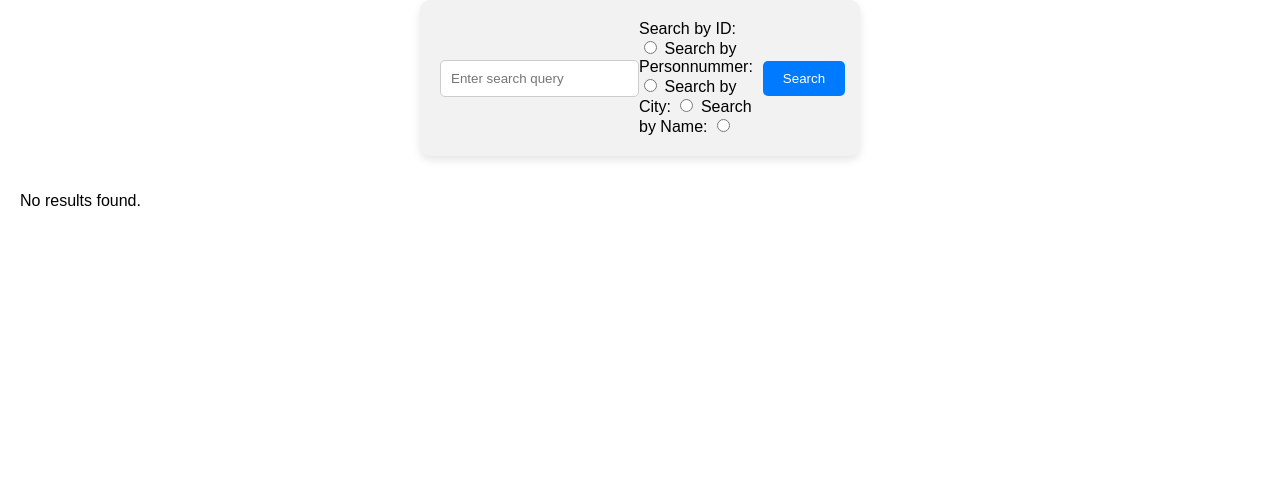
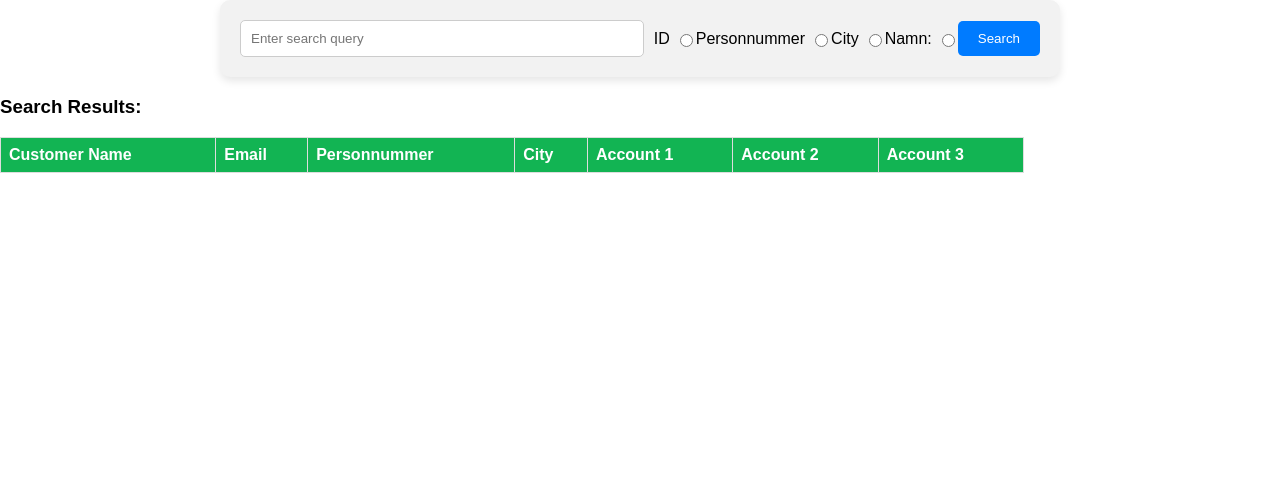
Before and after one commit to mohamadtorres/Bankappen, a Flask app: page /search in a window 1280 px wide. Shown: the part 186-672 px from the top of the page. Run offline with Flask 3, Linux system fonts and the light colour scheme; data comes from the database, SQL or seed files in the repository; lists and menus that the app fills with data are empty; some libraries are stand-ins or nearby versions.

Commit message:
pagination på search.html

```diff
--- a/app.py
+++ b/app.py
@@ -219,31 +219,31 @@ from sqlalchemy import or_
 @app.route("/search", methods=["GET"])
 def search():
     search_query = request.args.get("search_query")
-    search_option = request.args.get("search_option")
     page = request.args.get('page', 1, type=int)
-    per_page = 10
-    customers_paginated = Customer.query.paginate(page=page, per_page=per_page)
+    per_page = 7  # 8blev för mycket
 
-    results = []
+    try:
+        if search_query is not None:
+            search_query_int = int(search_query)  # Attempt to convert to integer
+        else:
+            search_query_int = None
+    except ValueError:
+        search_query_int = None
 
-    if search_query:
-        if search_option == "id" and search_query.isdigit():
-            # Search by ID
-            results = Customer.query.filter_by(id=int(search_query)).all()
-        elif search_option == "personnummer" and len(search_query) == 10:
-            # Search by personnummer
-            results = Customer.query.filter_by(personnummer=search_query).all()
-        elif search_option == "city":
-            # Search by City (case-insensitive)
-            results = Customer.query.filter(Customer.city.ilike(f"%{search_query}%")).all()
-        elif search_option == "name":
-            # Search by Name (case-insensitive)
-            results = Customer.query.filter(Customer.namn.ilike(f"%{search_query}%")).all()
+    # Determine whether to search by ID or personnummer based on the length of the input
+    if search_query_int is not None and 1 <= len(str(search_query_int)) <= 3:
+        # Search by ID
+        results = Customer.query.filter_by(id=search_query_int).paginate(page=page, per_page=per_page, error_out=False)
+    elif search_query_int is not None and len(str(search_query_int)) == 10:
+        # Search by personnummer
+        results = Customer.query.filter_by(personnummer=str(search_query_int)).paginate(page=page, per_page=per_page, error_out=False)
+    else:
+        # Perform the search using a case-insensitive comparison for personnummer
+        results = Customer.query.filter(
+            Customer.personnummer.like(f"%{search_query}%")
+        ).paginate(page=page, per_page=per_page, error_out=False)
 
-    return render_template("search.html", results=results, search_query=search_query, customers_paginated=customers_paginated)
-
-
-
+    return render_template("search.html", results=results, search_query=search_query)
 
 @app.route('/searchresults/<query>')
 def searchresults(query):
--- a/templates/search.html
+++ b/templates/search.html
@@ -5,16 +5,16 @@
     <form class="search-form" action="{{ url_for('search') }}" method="GET">
         <input class="search-input" type="text" name="search_query" id="search_query" placeholder="Enter search query" required>
         <div class="search-options">
-            <label for="search_by_id">Search by ID:</label>
+            <label for="search_by_id">ID</label>
             <input type="radio" name="search_option" value="id" id="search_by_id" required>
 
-            <label for="search_by_personnummer">Search by Personnummer:</label>
+            <label for="search_by_personnummer">Personnummer</label>
             <input type="radio" name="search_option" value="personnummer" id="search_by_personnummer" required>
 
-            <label for="search_by_city">Search by City:</label>
+            <label for="search_by_city">City</label>
             <input type="radio" name="search_option" value="city" id="search_by_city" required>
 
-            <label for="search_by_name">Search by Name:</label>
+            <label for="search_by_name">Namn:</label>
             <input type="radio" name="search_option" value="name" id="search_by_name" required>
         </div>
         <button class="search-button" type="submit">Search</button>
@@ -23,7 +23,6 @@
 <div class="search-container1">
     {% if results %}
         <h3>Search Results:</h3>
-        {% for customer in results %}
         <table class="table">
             <thead>
                 <tr>
@@ -37,7 +36,7 @@
                 </tr>
             </thead>
             <tbody>
-                {% for customer in results %}
+                {% for customer in results.items %}
                     <tr>
                         <td>{{ customer.namn }}</td>
                         <td>{{ customer.email }}</td>
@@ -50,7 +49,22 @@
                 {% endfor %}
             </tbody>
         </table>
-        {% endfor %}
+
+        <div class="pagination">
+            <ul class="pagination-list">
+                {% if results.has_prev %}
+                    <li><a href="{{ url_for('search', page=results.prev_num, search_query=search_query) }}">Previous</a></li>
+                {% endif %}
+                {% for page_num in results.iter_pages() %}
+                    <li class="{% if page_num == results.page %}active{% endif %}">
+                        <a href="{{ url_for('search', page=page_num, search_query=search_query) }}">{{ page_num }}</a>
+                    </li>
+                {% endfor %}
+                {% if results.has_next %}
+                    <li><a href="{{ url_for('search', page=results.next_num, search_query=search_query) }}">Next</a></li>
+                {% endif %}
+            </ul>
+        </div>
     {% else %}
         <p>No results found.</p>
     {% endif %}
--- a/templates/template.html
+++ b/templates/template.html
@@ -1,5 +1,3 @@
-
-
 <!DOCTYPE html>
 <html lang="en">
 <head>
@@ -67,7 +65,7 @@
         }
 
         .search-container {
-            max-width: 400px;
+            max-width: 800px; /* Increased the max-width */
             margin: 0 auto;
             padding: 20px;
             background-color: #f2f2f2;
@@ -75,27 +73,30 @@
             box-shadow: 0 4px 8px rgba(0, 0, 0, 0.1);
         }
 
-
-
-        .search-container1 {
-            margin: 10 auto;
-            padding: 20px;
-        }
-        .search-form {
+        .search-container .search-form {
             display: flex;
             align-items: center;
         }
 
-        .search-input {
+        .search-container .search-input {
             flex: 1;
             padding: 10px;
             border: 1px solid #ccc;
             border-radius: 5px;
         }
 
-        .search-button {
+        .search-container .search-options {
+            display: flex;
+            align-items: center;
+            margin-left: 10px;
+        }
+
+        .search-container .search-options label {
+            margin-right: 5px;
+        }
+
+        .search-container .search-button {
             padding: 10px 20px;
-            margin-left: 10px;
             background-color: #007bff;
             color: white;
             border: none;
@@ -103,6 +104,7 @@
             cursor: pointer;
             transition: background-color 0.3s ease;
         }
+
         .container {
             display: flex;
             justify-content: space-between;
@@ -140,7 +142,6 @@
         <a href="{{url_for('customers')}}">Alla Kunder</a>
         <a href="{{url_for('search')}}">Sök</a>
         <a href="#">Kontaka Oss</a>
-
     </nav>
 
     {% block content %}
```
Also changed, not shown: 1 other file.
